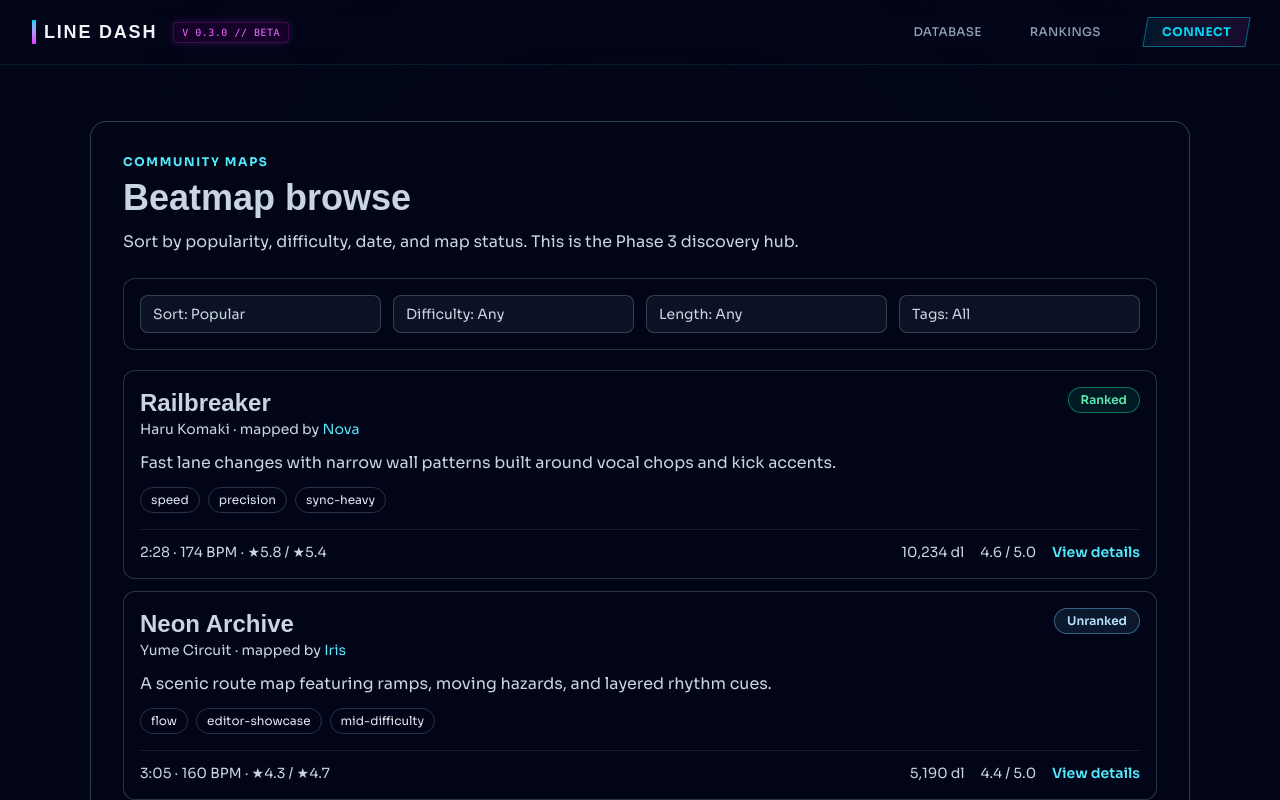
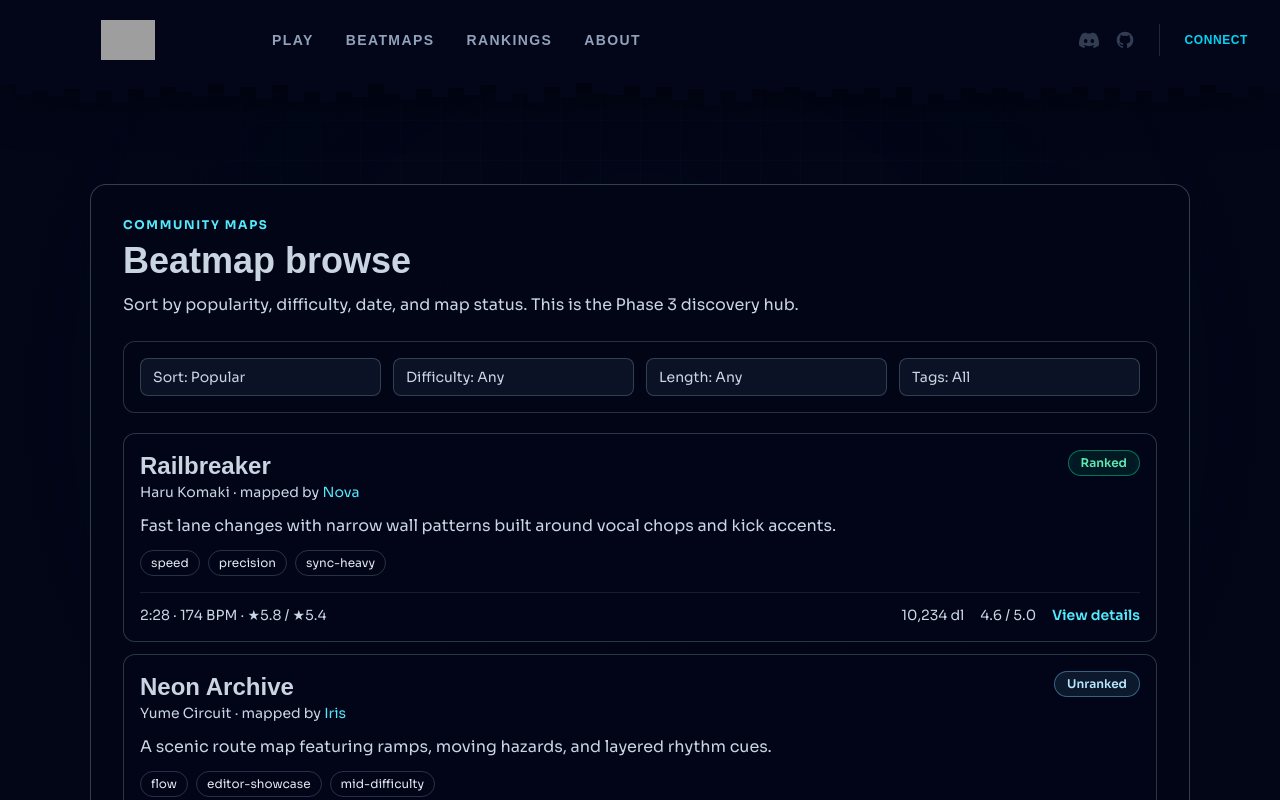
Before and after one commit to egakareta/egakareta, a Next.js app in the folder website/: page /beatmaps in a window 1280 px wide. Shown: the top 800 px of the page. Built offline with nearby package versions, Linux system fonts and the light colour scheme; no server answers; grey boxes are pictures that could not be loaded; a web font is replaced by a local one.

Commit message:
feat: update leaderboard and profile pages to remove accuracy display; enhance layout with new SkylineNav component and CSS utilities

```diff
--- a/website/app/beatmaps/[slug]/leaderboard/page.tsx
+++ b/website/app/beatmaps/[slug]/leaderboard/page.tsx
@@ -42,7 +42,6 @@ export default async function BeatmapLeaderboardPage({
                             <tr>
                                 <th className="px-4 py-3">#</th>
                                 <th className="px-4 py-3">Player</th>
-                                <th className="px-4 py-3">Accuracy</th>
                                 <th className="px-4 py-3">Score</th>
                                 <th className="px-4 py-3">PP</th>
                                 <th className="px-4 py-3">Mods</th>
@@ -65,9 +64,6 @@ export default async function BeatmapLeaderboardPage({
                                         >
                                             {entry.playerHandle}
                                         </Link>
-                                    </td>
-                                    <td className="px-4 py-3">
-                                        {entry.accuracy}
                                     </td>
                                     <td className="px-4 py-3">{entry.score}</td>
                                     <td className="px-4 py-3">{entry.pp}</td>
--- a/website/app/layout.tsx
+++ b/website/app/layout.tsx
@@ -1,8 +1,7 @@
 import type { Metadata } from "next";
 import { Sora, Unbounded } from "next/font/google";
-import Link from "next/link";
 import type { ReactNode } from "react";
-import AuthStatus from "@/components/AuthStatus";
+import SkylineNav from "@/components/SkylineNav";
 import "./globals.css";
 
 const sora = Sora({
@@ -33,49 +32,15 @@ export default function RootLayout({
                 <link rel="icon" href="/assets/favicon.png" type="image/png" />
             </head>
             <body className="font-sans relative">
-                {/* Background Grid - already in CSS body, adding a subtle vignette here */}
+                {/* Background Grid */}
                 <div className="fixed inset-0 pointer-events-none bg-[radial-gradient(circle_at_center,transparent_0%,#020617_90%)] z-0" />
 
                 <div className="relative z-10 flex flex-col min-h-screen">
-                    <header className="sticky top-0 z-50 border-b border-cyan-900/30 bg-slate-950/80 backdrop-blur-md">
-                        <nav className="mx-auto flex h-16 max-w-7xl items-center justify-between px-4 sm:px-6 lg:px-8">
-                            <div className="flex items-center gap-4">
-                                <Link
-                                    href="/"
-                                    className="group flex items-center gap-2"
-                                >
-                                    <div className="h-6 w-1 bg-gradient-to-b from-cyan-400 to-fuchsia-500 group-hover:from-cyan-300 group-hover:to-fuchsia-400 transition-colors" />
-                                    <span className="font-display text-lg font-bold tracking-widest text-slate-100 group-hover:text-transparent group-hover:bg-clip-text group-hover:bg-gradient-to-r group-hover:from-cyan-400 group-hover:to-fuchsia-500 transition-all">
-                                        LINE DASH
-                                    </span>
-                                </Link>
-                                <span className="hidden sm:inline-block px-2 py-0.5 text-[10px] font-mono font-medium text-fuchsia-400 bg-fuchsia-950/30 border border-fuchsia-900/50 rounded-sm uppercase tracking-wider shadow-[0_0_10px_rgba(217,70,239,0.2)]">
-                                    V 0.3.0 // BETA
-                                </span>
-                            </div>
+                    {/* New Skyline Navigation */}
+                    <SkylineNav />
 
-                            <div className="flex items-center gap-1 sm:gap-6 text-sm font-medium">
-                                <Link
-                                    href="/beatmaps"
-                                    className="hidden sm:block px-3 py-1 text-slate-400 hover:text-cyan-400 transition-colors uppercase tracking-wide text-xs"
-                                >
-                                    Database
-                                </Link>
-                                <Link
-                                    href="/leaderboards/pp"
-                                    className="hidden sm:block px-3 py-1 text-slate-400 hover:text-fuchsia-400 transition-colors uppercase tracking-wide text-xs"
-                                >
-                                    Rankings
-                                </Link>
-                                <AuthStatus />
-                            </div>
-                        </nav>
-
-                        {/* Technical decorative line */}
-                        <div className="absolute bottom-0 left-0 h-[1px] w-full bg-gradient-to-r from-transparent via-cyan-500 to-fuchsia-500 via-transparent to-transparent opacity-50" />
-                    </header>
-
-                    <main className="flex-1">{children}</main>
+                    {/* Content padding adjusted for new fixed header */}
+                    <main className="flex-1 pt-32">{children}</main>
 
                     <footer className="border-t border-slate-800 bg-slate-950 py-8 text-center text-xs text-slate-500 font-mono uppercase tracking-widest">
                         <div className="mx-auto max-w-7xl px-6 flex flex-col sm:flex-row justify-between items-center gap-4">
--- a/website/app/leaderboards/page.tsx
+++ b/website/app/leaderboards/page.tsx
@@ -30,7 +30,7 @@ export default function LeaderboardsIndexPage() {
                             Beatmap Leaderboard
                         </h2>
                         <p className="mt-2 text-slate-300">
-                            Per-map score race with accuracy and mods.
+                            Per-map score race with mods.
                         </p>
                     </Link>
                 </div>
--- a/website/app/leaderboards/pp/page.tsx
+++ b/website/app/leaderboards/pp/page.tsx
@@ -24,7 +24,6 @@ export default function PpLeaderboardPage() {
                                 <th className="px-4 py-3">Player</th>
                                 <th className="px-4 py-3">Country</th>
                                 <th className="px-4 py-3">PP</th>
-                                <th className="px-4 py-3">Accuracy</th>
                                 <th className="px-4 py-3">Ranked Score</th>
                                 <th className="px-4 py-3">Clears</th>
                             </tr>
@@ -51,9 +50,6 @@ export default function PpLeaderboardPage() {
                                     </td>
                                     <td className="px-4 py-3 font-semibold text-cyan-200">
                                         {entry.pp.toLocaleString()}
-                                    </td>
-                                    <td className="px-4 py-3">
-                                        {entry.accuracy}
                                     </td>
                                     <td className="px-4 py-3">
                                         {entry.rankedScore}
--- a/website/app/page.tsx
+++ b/website/app/page.tsx
@@ -35,7 +35,7 @@ export default function Home() {
                 className="absolute inset-x-0 -top-40 -z-10 transform-gpu overflow-hidden blur-3xl sm:-top-80"
                 aria-hidden="true"
             >
-                <div className="relative left-[calc(50%-11rem)] aspect-[1155/678] w-[36.125rem] -translate-x-1/2 rotate-[30deg] bg-gradient-to-tr from-cyan-500 via-violet-500 to-fuchsia-500 opacity-20 sm:left-[calc(50%-30rem)] sm:w-[72.1875rem]"></div>
+                <div className="relative left-[calc(50%-11rem)] aspect-1155/678 w-144.5 -translate-x-1/2 rotate-30 bg-linear-to-tr from-cyan-500 via-violet-500 to-fuchsia-500 opacity-20 sm:left-[calc(50%-30rem)] sm:w-288.75"></div>
             </div>
 
             <div
@@ -43,7 +43,7 @@ export default function Home() {
                 aria-hidden="true"
             >
                 <div
-                    className="relative left-[calc(50%+3rem)] aspect-[1155/678] w-[36.125rem] -translate-x-1/2 bg-gradient-to-tr from-fuchsia-500 to-cyan-500 opacity-20 sm:left-[calc(50%+36rem)] sm:w-[72.1875rem]"
+                    className="relative left-[calc(50%+3rem)] aspect-1155/678 w-144.5 -translate-x-1/2 bg-linear-to-tr from-fuchsia-500 to-cyan-500 opacity-20 sm:left-[calc(50%+36rem)] sm:w-288.75"
                     style={{
                         clipPath:
                             "polygon(74.1% 44.1%, 100% 61.6%, 97.5% 26.9%, 85.5% 0.1%, 80.7% 2%, 72.5% 32.5%, 60.2% 62.4%, 52.4% 68.1%, 47.5% 58.3%, 45.2% 34.5%, 27.5% 76.7%, 0.1% 64.9%, 17.9% 100%, 27.6% 76.8%, 76.1% 97.7%, 74.1% 44.1%)",
@@ -54,32 +54,13 @@ export default function Home() {
             <div className="mx-auto max-w-7xl px-6 lg:px-8">
                 {/* Hero Section */}
                 <div className="mx-auto max-w-3xl py-24 sm:py-32 lg:pt-40">
-                    <div className="hidden sm:mb-8 sm:flex sm:justify-center">
-                        <div className="relative rounded-full px-3 py-1 text-sm leading-6 text-slate-400 ring-1 ring-white/10 hover:ring-white/20 transition-all bg-white/5 backdrop-blur-sm">
-                            <span className="font-mono text-fuchsia-400">
-                                SYS_UPDATE:{" "}
-                            </span>{" "}
-                            Phase 3 Deployment{" "}
-                            <a
-                                href="#changelog"
-                                className="font-semibold text-cyan-400 hover:text-cyan-300"
-                            >
-                                <span
-                                    className="absolute inset-0"
-                                    aria-hidden="true"
-                                ></span>
-                                Read more <span aria-hidden="true">&rarr;</span>
-                            </a>
-                        </div>
-                    </div>
-
                     <div className="text-center">
-                        <h1 className="font-display text-5xl font-bold tracking-tight text-white sm:text-7xl uppercase">
-                            <span className="bg-clip-text text-transparent bg-gradient-to-b from-slate-200 to-slate-500">
-                                Rhythm Engine
+                        <h1 className="font-display text-5xl font-bold tracking-tight text-white sm:text-7xl">
+                            <span className="block bg-clip-text text-transparent bg-linear-to-r from-cyan-400 via-violet-400 to-fuchsia-400 text-6xl sm:text-8xl mt-2 tracking-tighter drop-shadow-[0_0_35px_rgba(168,85,247,0.4)] animate-pulse-slow">
+                                Line Dash
                             </span>
-                            <span className="block bg-clip-text text-transparent bg-gradient-to-r from-cyan-400 via-violet-400 to-fuchsia-400 text-6xl sm:text-8xl mt-2 tracking-tighter drop-shadow-[0_0_35px_rgba(168,85,247,0.4)] animate-pulse-slow">
-                                Line Dash
+                            <span className="bg-clip-text text-transparent bg-linear-to-b from-slate-200 to-slate-500">
+                                Feel the beat, follow the line.
                             </span>
                         </h1>
 
@@ -97,9 +78,9 @@ export default function Home() {
                         <div className="mt-10 flex items-center justify-center gap-x-6">
                             <Link
                                 href="/play"
-                                className="group relative px-8 py-3 bg-gradient-to-r from-cyan-500 to-fuchsia-600 text-white font-bold uppercase tracking-widest hover:from-cyan-400 hover:to-fuchsia-500 transition-all skew-x-[-12deg] shadow-[0_0_20px_rgba(217,70,239,0.4)]"
+                                className="group relative px-8 py-3 bg-linear-to-r from-cyan-500 to-fuchsia-600 text-white font-bold uppercase tracking-widest hover:from-cyan-400 hover:to-fuchsia-500 transition-all -skew-x-12 shadow-[0_0_20px_rgba(217,70,239,0.4)]"
                             >
-                                <span className="block skew-x-[12deg]">
+                                <span className="block skew-x-12">
                                     Initiate Sequence
                                 </span>
                                 <div className="absolute inset-0 border border-white/20 group-hover:scale-105 transition-transform"></div>
--- a/website/app/profiles/[handle]/page.tsx
+++ b/website/app/profiles/[handle]/page.tsx
@@ -65,7 +65,7 @@ export default async function ProfilePage({ params }: ProfilePageProps) {
                     </h2>
                     <p className="mt-2 text-slate-300">
                         {ppRow
-                            ? `Global #${ppRow.rank} with ${ppRow.pp.toLocaleString()} PP and ${ppRow.accuracy} average accuracy.`
+                            ? `Global #${ppRow.rank} with ${ppRow.pp.toLocaleString()} PP.`
                             : `Global #${profile.globalRank} with ${profile.totalPp.toLocaleString()} PP.`}
                     </p>
                     <Link
--- a/website/components/AuthStatus.tsx
+++ b/website/components/AuthStatus.tsx
@@ -49,23 +49,23 @@ export default function AuthStatus() {
                 <div className="flex items-center gap-4">
                     <Link
                         href={`/profiles/${user.user_metadata.username}`}
-                        className="hidden sm:block text-slate-400 hover:text-cyan-400 transition-colors uppercase tracking-wide text-xs"
+                        className="hidden sm:block text-slate-300 hover:text-cyan-400 transition-colors uppercase tracking-wide text-xs font-bold font-display"
                     >
                         {user.user_metadata?.username || "User"}
                     </Link>
                     <button
                         onClick={handleSignOut}
-                        className="flex items-center gap-2 border border-fuchsia-500/50 bg-gradient-to-r from-fuchsia-500/10 to-purple-500/10 px-4 py-1.5 text-fuchsia-400 hover:text-white hover:from-fuchsia-500/80 hover:to-purple-500/80 hover:border-white/50 transition-all uppercase tracking-wider text-xs font-bold skew-x-[-10deg]"
+                        className="text-fuchsia-400 hover:text-fuchsia-300 transition-colors uppercase tracking-wider text-xs font-bold font-display"
                     >
-                        <span className="skew-x-[10deg]">Log Out</span>
+                        Log Out
                     </button>
                 </div>
             ) : (
                 <Link
                     href="/auth/login"
-                    className="ml-2 flex items-center gap-2 border border-cyan-500/50 bg-gradient-to-r from-cyan-500/10 to-fuchsia-500/10 px-4 py-1.5 text-cyan-400 hover:text-white hover:from-cyan-500/80 hover:to-fuchsia-500/80 hover:border-white/50 transition-all uppercase tracking-wider text-xs font-bold skew-x-[-10deg]"
+                    className="flex items-center gap-2 text-cyan-400 hover:text-cyan-300 transition-colors uppercase tracking-wider text-xs font-bold font-display"
                 >
-                    <span className="skew-x-[10deg]">Connect</span>
+                    <span>Connect</span>
                 </Link>
             )}
         </>
```
Also changed, not shown: website/app/globals.css (+34 -0 lines), website/lib/mock-data.ts (+0 -16 lines), 1 other file (tests, documents, lock files or other folders).
